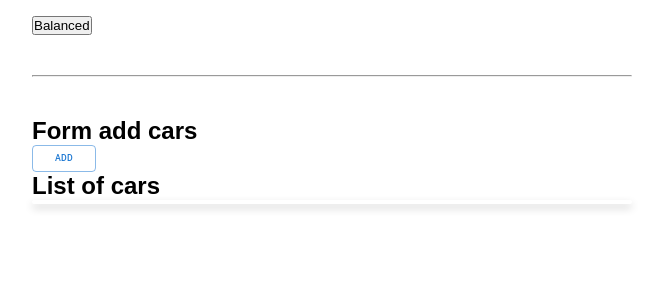
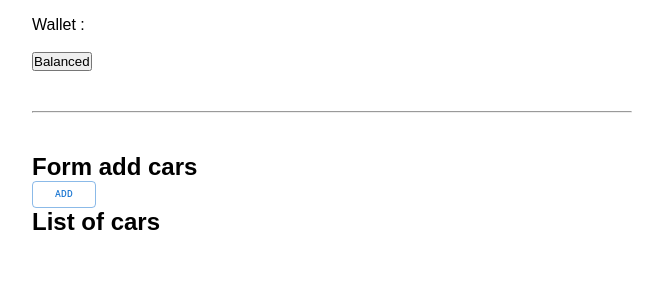
Before and after one commit to RemiLecas/BlockChain, a React app in the folder client/: page / in a window 1280 px wide. Shown: the top 300 px of the page, without its empty margins (308-971 px from the left). Built offline with nearby package versions, Linux system fonts and the light colour scheme.

Commit message:
Réajustement dialog add

```diff
--- a/client/src/App.jsx
+++ b/client/src/App.jsx
@@ -70,7 +70,7 @@ function App() {
   return (
     <div id="App">
       <div className="container">
-        <p>{accounts}</p>
+        <p>Wallet : {accounts}</p>
 
         <button onClick={getBalanced}>Balanced</button>
         <p>{balance}</p>
--- a/client/src/components/Cars/List.css
+++ b/client/src/components/Cars/List.css
@@ -2,6 +2,7 @@
     box-shadow: 0 4px 8px 0 rgba(0, 0, 0, 0.2);
     transition: 0.3s;
     border-radius: 5px;
+    margin-top: 10px;
 }
 
 .card:hover {
--- a/client/src/components/Cars/List.jsx
+++ b/client/src/components/Cars/List.jsx
@@ -63,10 +63,10 @@ function ListCars() {
     return (
         <div>
             <h2>List of cars</h2>
-            <div className="card">
-                <div className="container">
-                    {cars.map((car, index) => (
-                        <div key={index}>
+            {cars.map((car, index) => (
+                <div key={index}>
+                    <div className="card">
+                        <div className="container">
                             <h5>Marque : {car.marque} </h5>
                             <h5>Modèle : {car.modele} </h5>
                             <h5>Année : {car.annee} </h5>
@@ -76,9 +76,9 @@ function ListCars() {
                             <h5>Price : {car.price} </h5>
                             <DeleteDialog index={index} />
                         </div>
-                    ))}
+                    </div>
                 </div>
-            </div>
+            ))}
         </div>
     );
 }
--- a/client/src/components/Dialogs/addDialog.jsx
+++ b/client/src/components/Dialogs/addDialog.jsx
@@ -64,6 +64,7 @@ export default function AddDialog({ index }) {
                 setContract(contract);
 
                 await contract.methods.addCars(marque, modele, fuel, color, power, annee, price).send({ from: accounts[0] });
+                setOpen(false);
 
             } catch (error) {
                 console.error(error);
@@ -150,7 +151,6 @@ export default function AddDialog({ index }) {
                                     />
                                 </label>
                             </div>
-                            <input type="submit" />
                         </form>
                     </DialogContentText>
                 </DialogContent>
```
